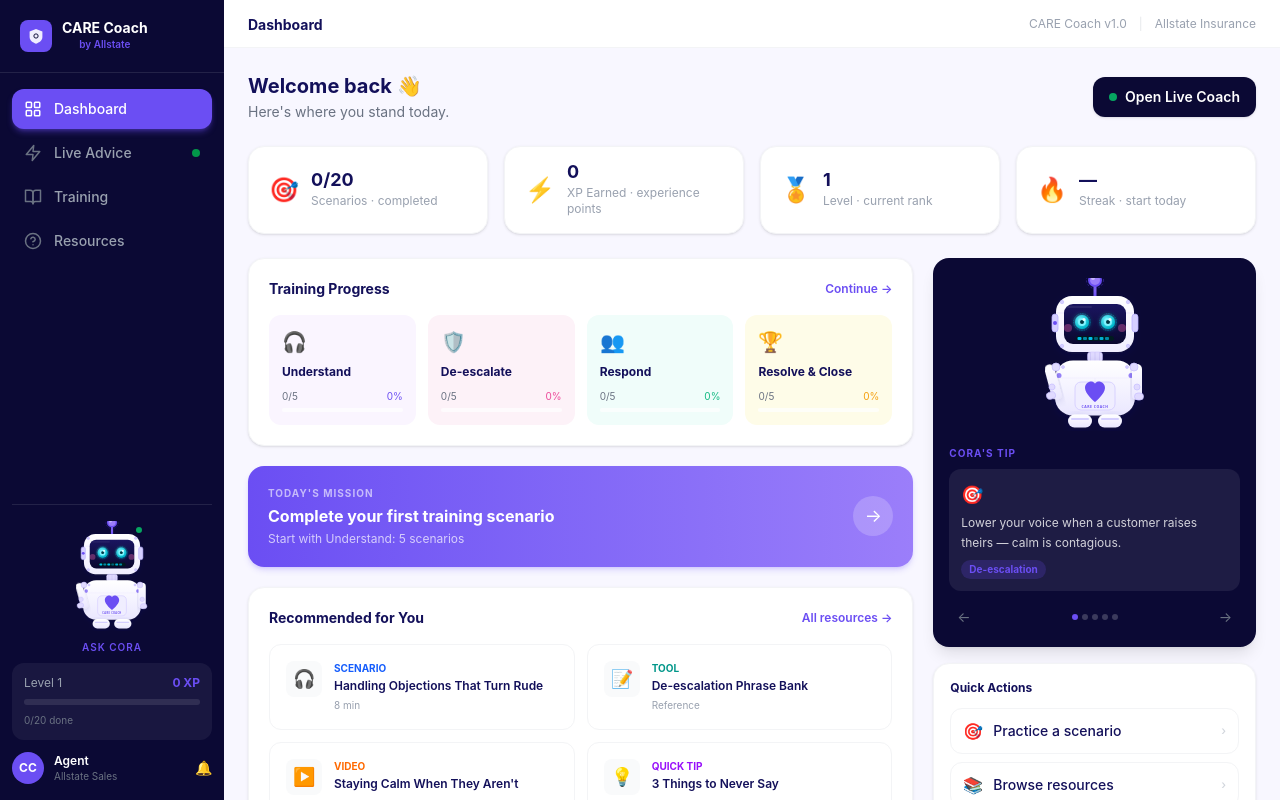
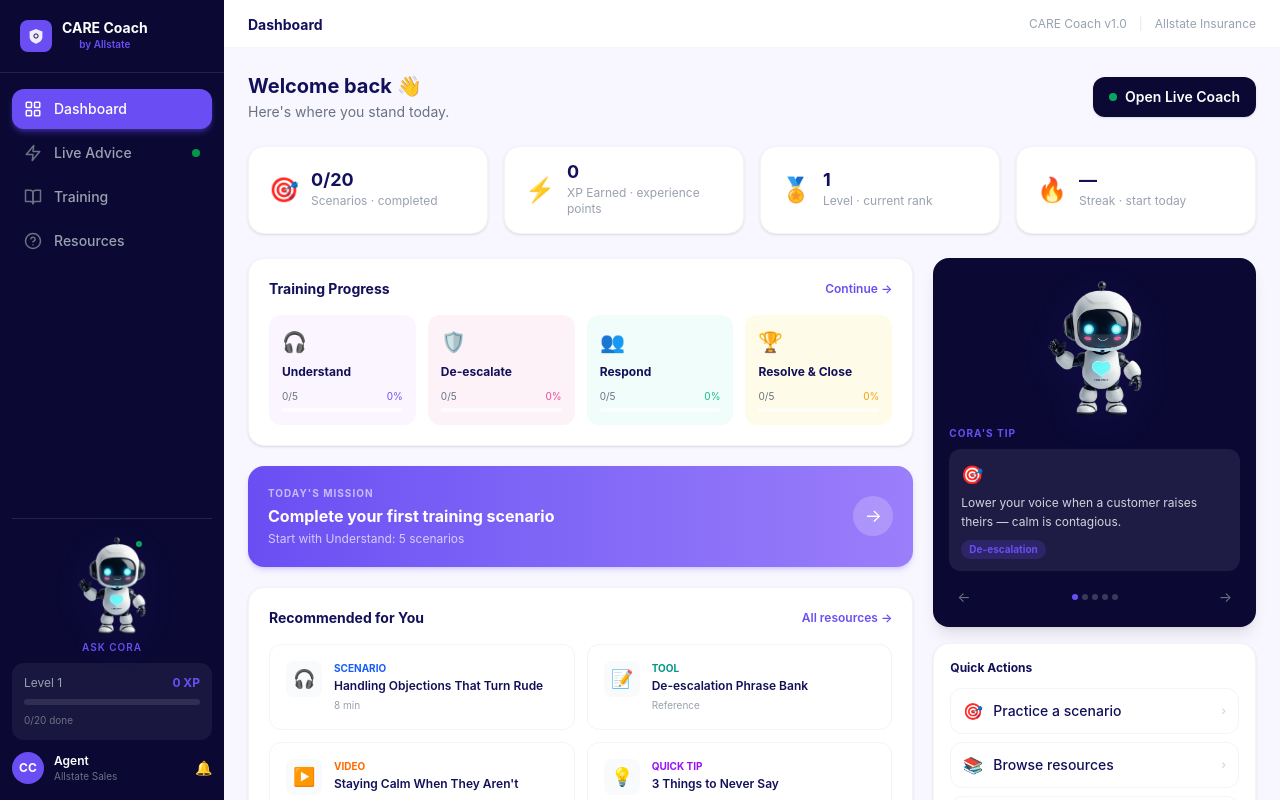
Before and after one commit to jrb23455/care-coach, a React (Vite) app: page / in a window 1280 px wide. Built offline with nearby package versions, Linux system fonts and the light colour scheme.

Commit message:
Replace SVG robot with GPU-generated 3D Cora mascot
FLUX.1-dev render on local RTX 5080 via ComfyUI, background removed
with rembg, served as transparent PNG from public/cora.png.
CoraRobot component keeps the same size-prop API.

Co-Authored-By: Claude Fable 5 <noreply@anthropic.com>

```diff
--- a/src/components/CoraRobot.jsx
+++ b/src/components/CoraRobot.jsx
@@ -1,154 +1,16 @@
 export default function CoraRobot({ size = 200, className = '' }) {
-  const h = Math.round(size * (320 / 200))
   return (
-    <svg
+    <img
+      src="/cora.png"
+      alt="Cora, your CARE Coach robot"
       width={size}
-      height={h}
-      viewBox="0 0 200 320"
-      fill="none"
-      xmlns="http://www.w3.org/2000/svg"
+      style={{
+        width: size,
+        height: 'auto',
+        filter: 'drop-shadow(0 6px 14px rgba(42, 27, 138, 0.20))',
+      }}
       className={className}
-    >
-      <defs>
-        <filter id="drop" x="-20%" y="-20%" width="140%" height="140%">
-          <feDropShadow dx="0" dy="4" stdDeviation="8" floodColor="#2A1B8A" floodOpacity="0.18"/>
-        </filter>
-        <filter id="glow" x="-50%" y="-50%" width="200%" height="200%">
-          <feGaussianBlur stdDeviation="4" result="blur"/>
-          <feMerge><feMergeNode in="blur"/><feMergeNode in="SourceGraphic"/></feMerge>
-        </filter>
-        <linearGradient id="bodyGrad" x1="0" y1="0" x2="0" y2="1">
-          <stop offset="0%" stopColor="#FFFFFF"/>
-          <stop offset="100%" stopColor="#EAE7FF"/>
-        </linearGradient>
-        <linearGradient id="headGrad" x1="0" y1="0" x2="0" y2="1">
-          <stop offset="0%" stopColor="#FFFFFF"/>
-          <stop offset="100%" stopColor="#F0EEFF"/>
-        </linearGradient>
-        <radialGradient id="eyeL" cx="40%" cy="35%" r="60%">
-          <stop offset="0%" stopColor="#7FF4FF"/>
-          <stop offset="100%" stopColor="#00B8CC"/>
-        </radialGradient>
-        <radialGradient id="eyeR" cx="40%" cy="35%" r="60%">
-          <stop offset="0%" stopColor="#7FF4FF"/>
-          <stop offset="100%" stopColor="#00B8CC"/>
-        </radialGradient>
-        <linearGradient id="visorGrad" x1="0" y1="0" x2="0" y2="1">
-          <stop offset="0%" stopColor="#1A1560"/>
-          <stop offset="100%" stopColor="#0A082E"/>
-        </linearGradient>
-        <linearGradient id="antGrad" x1="0" y1="0" x2="0" y2="1">
-          <stop offset="0%" stopColor="#9B7EFA"/>
-          <stop offset="100%" stopColor="#6B4EF3"/>
-        </linearGradient>
-      </defs>
-
-      {/* ── Antenna ── */}
-      <rect x="97" y="4" width="6" height="36" rx="3" fill="url(#antGrad)"/>
-      {/* antenna orb */}
-      <circle cx="100" cy="4" r="14" fill="#6B4EF3" filter="url(#drop)"/>
-      <circle cx="100" cy="4" r="10" fill="#9B7EFA"/>
-      <circle cx="96" cy="0" r="4" fill="white" opacity="0.45"/>
-      {/* LED blink rings */}
-      <circle cx="100" cy="4" r="17" stroke="#6B4EF3" strokeWidth="1.5" strokeDasharray="4 4" opacity="0.5"/>
-
-      {/* ── Head ── */}
-      <rect x="22" y="36" width="156" height="112" rx="32" fill="url(#headGrad)" filter="url(#drop)"/>
-      {/* panel seam lines */}
-      <line x1="22" y1="70" x2="178" y2="70" stroke="#E0DAFF" strokeWidth="1"/>
-      {/* corner bolts */}
-      <circle cx="34" cy="48" r="3.5" fill="#D5CFFF" stroke="#B8AFFF" strokeWidth="1"/>
-      <circle cx="166" cy="48" r="3.5" fill="#D5CFFF" stroke="#B8AFFF" strokeWidth="1"/>
-      <circle cx="34" cy="136" r="3.5" fill="#D5CFFF" stroke="#B8AFFF" strokeWidth="1"/>
-      <circle cx="166" cy="136" r="3.5" fill="#D5CFFF" stroke="#B8AFFF" strokeWidth="1"/>
-
-      {/* Ear ports */}
-      <rect x="14" y="72" width="12" height="36" rx="6" fill="#D5CFFF" stroke="#B8AFFF" strokeWidth="1.5"/>
-      <rect x="174" y="72" width="12" height="36" rx="6" fill="#D5CFFF" stroke="#B8AFFF" strokeWidth="1.5"/>
-      <circle cx="20" cy="90" r="4" fill="#6B4EF3"/>
-
-      {/* Visor */}
-      <rect x="38" y="52" width="124" height="80" rx="18" fill="url(#visorGrad)"/>
-      {/* visor glare */}
-      <rect x="44" y="56" width="50" height="4" rx="2" fill="white" opacity="0.07"/>
-
-      {/* Left eye */}
-      <circle cx="74" cy="88" r="20" fill="#0D0B3E" opacity="0.8"/>
-      <circle cx="74" cy="88" r="14" fill="url(#eyeL)" filter="url(#glow)"/>
-      <circle cx="74" cy="88" r="8" fill="#7FF4FF"/>
-      <circle cx="74" cy="88" r="4" fill="#003844"/>
-      <circle cx="78" cy="83" r="3" fill="white" opacity="0.8"/>
-      {/* eye ring */}
-      <circle cx="74" cy="88" r="17" stroke="#00D4FF" strokeWidth="1" strokeDasharray="3 2" opacity="0.5"/>
-
-      {/* Right eye */}
-      <circle cx="126" cy="88" r="20" fill="#0D0B3E" opacity="0.8"/>
-      <circle cx="126" cy="88" r="14" fill="url(#eyeR)" filter="url(#glow)"/>
-      <circle cx="126" cy="88" r="8" fill="#7FF4FF"/>
-      <circle cx="126" cy="88" r="4" fill="#003844"/>
-      <circle cx="130" cy="83" r="3" fill="white" opacity="0.8"/>
-      <circle cx="126" cy="88" r="17" stroke="#00D4FF" strokeWidth="1" strokeDasharray="3 2" opacity="0.5"/>
-
-      {/* Mouth — segmented display */}
-      <rect x="62" y="116" width="76" height="10" rx="5" fill="#001A1F"/>
-      <rect x="65" y="118" width="8" height="6" rx="2" fill="#00D4FF" opacity="0.9"/>
-      <rect x="76" y="118" width="8" height="6" rx="2" fill="#00D4FF" opacity="0.6"/>
-      <rect x="87" y="118" width="8" height="6" rx="2" fill="#00D4FF" opacity="0.9"/>
-      <rect x="98" y="118" width="8" height="6" rx="2" fill="#00D4FF" opacity="0.4"/>
-      <rect x="109" y="118" width="8" height="6" rx="2" fill="#00D4FF" opacity="0.8"/>
-      <rect x="120" y="118" width="8" height="6" rx="2" fill="#00D4FF" opacity="0.6"/>
-
-      {/* Cheek blush LEDs */}
-      <circle cx="46" cy="100" r="8" fill="#FF6BB5" opacity="0.35"/>
-      <circle cx="154" cy="100" r="8" fill="#FF6BB5" opacity="0.35"/>
-
-      {/* ── Neck ── */}
-      <rect x="85" y="148" width="30" height="20" rx="6" fill="#E0DAFF" stroke="#C9C0FF" strokeWidth="1"/>
-      <line x1="91" y1="148" x2="91" y2="168" stroke="#C0B8F0" strokeWidth="1"/>
-      <line x1="100" y1="148" x2="100" y2="168" stroke="#C0B8F0" strokeWidth="1"/>
-      <line x1="109" y1="148" x2="109" y2="168" stroke="#C0B8F0" strokeWidth="1"/>
-
-      {/* ── Body ── */}
-      <rect x="20" y="165" width="160" height="110" rx="36" fill="url(#bodyGrad)" filter="url(#drop)"/>
-      {/* body panel lines */}
-      <line x1="20" y1="200" x2="180" y2="200" stroke="#E8E4FF" strokeWidth="1"/>
-      <line x1="100" y1="200" x2="100" y2="265" stroke="#E8E4FF" strokeWidth="1"/>
-      {/* body bolts */}
-      <circle cx="36" cy="178" r="3" fill="#D5CFFF" stroke="#B8AFFF" strokeWidth="1"/>
-      <circle cx="164" cy="178" r="3" fill="#D5CFFF" stroke="#B8AFFF" strokeWidth="1"/>
-
-      {/* Chest display — heart + CARE COACH */}
-      <rect x="60" y="208" width="80" height="56" rx="12" fill="#F0EEFF" stroke="#D0C8FF" strokeWidth="1.5"/>
-      {/* heart */}
-      <path d="M100 248 C100 248 80 232 80 220 C80 212 86 207 93 207 C96.5 207 100 211 100 211 C100 211 103.5 207 107 207 C114 207 120 212 120 220 C120 232 100 248 100 248Z" fill="#6B4EF3"/>
-      <text x="100" y="260" textAnchor="middle" fontSize="7" fill="#6B4EF3" fontFamily="system-ui,sans-serif" fontWeight="800" letterSpacing="1">CARE COACH</text>
-
-      {/* Shoulder indicator lights */}
-      <circle cx="28" cy="195" r="5" fill="#6B4EF3" opacity="0.7"/>
-      <circle cx="172" cy="195" r="5" fill="#6B4EF3" opacity="0.7"/>
-
-      {/* ── Left Arm ── */}
-      <rect x="6" y="172" width="20" height="72" rx="10" fill="url(#bodyGrad)" filter="url(#drop)" transform="rotate(-15, 16, 208)"/>
-      {/* shoulder joint */}
-      <circle cx="22" cy="178" r="8" fill="#E0DAFF" stroke="#C9C0FF" strokeWidth="1.5"/>
-      {/* elbow joint */}
-      <circle cx="14" cy="218" r="6" fill="#E0DAFF" stroke="#C9C0FF" strokeWidth="1.5" transform="rotate(-15, 14, 218)"/>
-      {/* left hand */}
-      <rect x="3" y="228" width="18" height="14" rx="7" fill="#E0DAFF" stroke="#C9C0FF" strokeWidth="1.5" transform="rotate(-15, 12, 235)"/>
-
-      {/* ── Right Arm ── */}
-      <rect x="174" y="172" width="20" height="72" rx="10" fill="url(#bodyGrad)" filter="url(#drop)"/>
-      <circle cx="178" cy="178" r="8" fill="#E0DAFF" stroke="#C9C0FF" strokeWidth="1.5"/>
-      <circle cx="184" cy="218" r="6" fill="#E0DAFF" stroke="#C9C0FF" strokeWidth="1.5"/>
-      {/* right hand */}
-      <rect x="179" y="230" width="18" height="14" rx="7" fill="#E0DAFF" stroke="#C9C0FF" strokeWidth="1.5"/>
-
-      {/* ── Feet ── */}
-      <rect x="46" y="273" width="48" height="26" rx="13" fill="url(#bodyGrad)" filter="url(#drop)"/>
-      <rect x="106" y="273" width="48" height="26" rx="13" fill="url(#bodyGrad)" filter="url(#drop)"/>
-      {/* foot detail */}
-      <rect x="52" y="280" width="36" height="4" rx="2" fill="#D5CFFF"/>
-      <rect x="112" y="280" width="36" height="4" rx="2" fill="#D5CFFF"/>
-    </svg>
+      draggable={false}
+    />
   )
 }
```
Also changed, not shown: public/cora.png (added).
